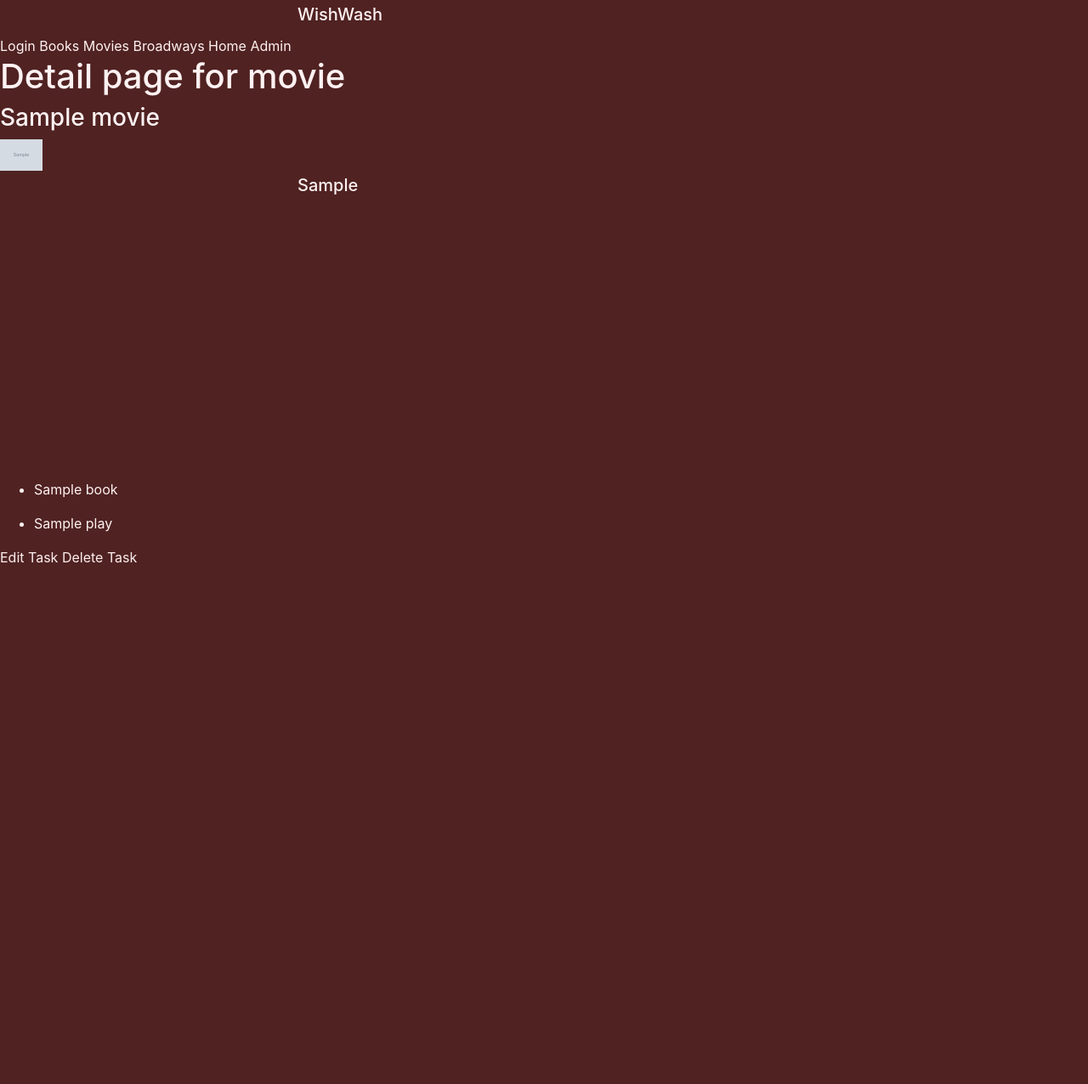
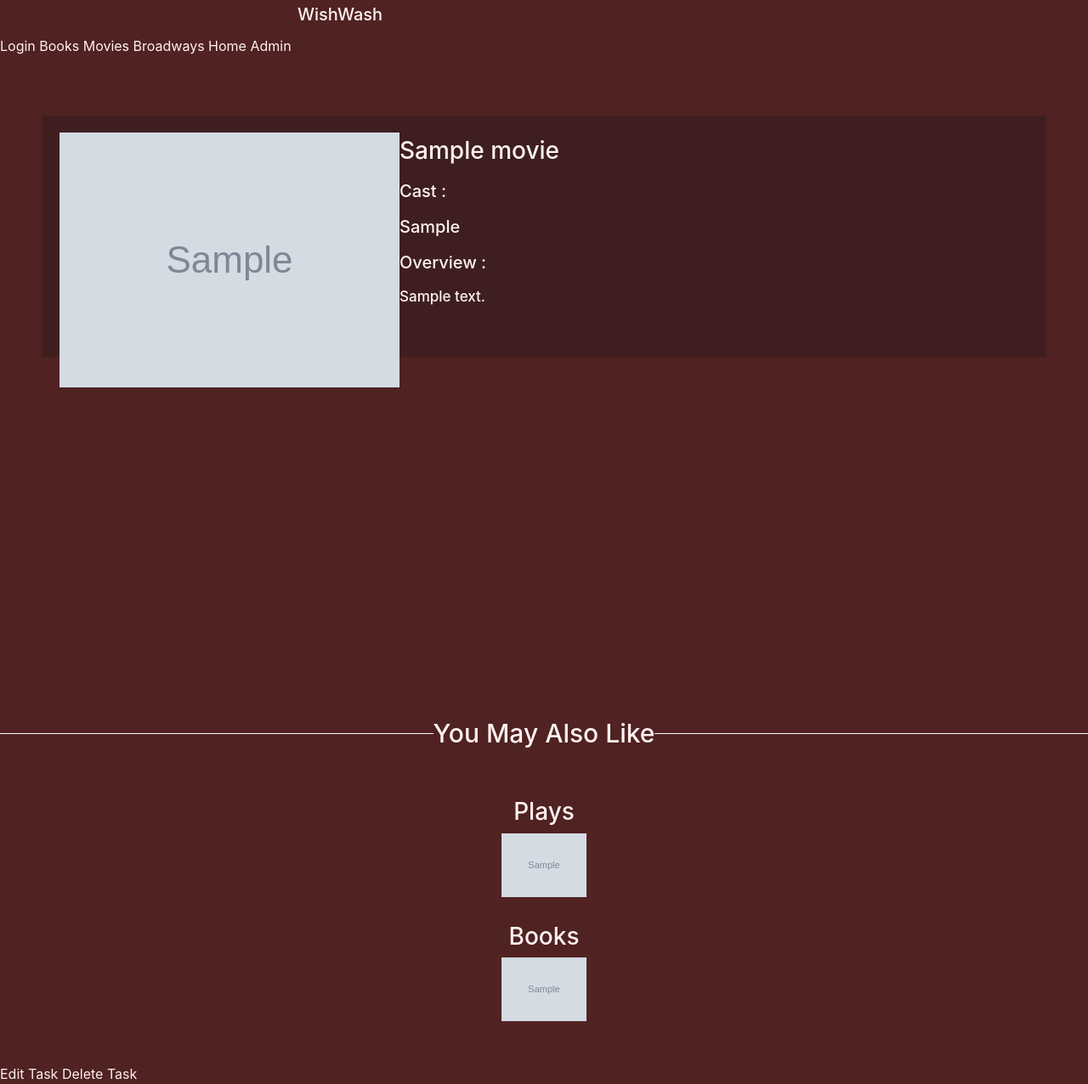
Before and after one commit to nununuam/WishWash, a Django app: page /movies/1 in a window 1280 px wide; the page is wider, and only the part inside the window is pictured. Shown: that part at 85% size. Before the commit the page ends 663 px from the top of that part, so only its background shows below. Run offline with Django 4.2, Linux system fonts and the light colour scheme; tables that the repository leaves empty hold one stand-in row (values such as "Sample post"); grey boxes marked "Sample" are stand-in pictures.

Commit message:
adjusted styling for details page

```diff
--- a/main_app/models.py
+++ b/main_app/models.py
@@ -6,6 +6,8 @@ class Movie(models.Model):
     img = models.CharField(max_length=1000)
     cast = models.CharField(max_length=1000)
     trailer = models.CharField(max_length=1000)
+    preview = models.CharField(max_length=1000)
+
 
     def __str__(self):
         return self.title
@@ -19,6 +21,7 @@ class Play(models.Model):
     director = models.CharField(max_length=250)
     cast = models.CharField(max_length=1000)
     movies = models.ManyToManyField(Movie, blank=True)
+    preview = models.CharField(max_length=1000)
 
     def __str__(self):
         return self.title
--- a/main_app/static/styles/styles.css
+++ b/main_app/static/styles/styles.css
@@ -39,15 +39,16 @@ button {
 
 /* Book Detail */
 .bookImage{
-    max-width: 300px;
+    max-width: 400px;
+    max-height: 460px;
     float:left;
 }
 .bookDetail{
-    padding: 70px 50px 0 50px;
+    padding: 70px 50px 50px 50px;
 }
 .bookDetailInfo{
     background-color:rgba(50, 27, 27, 0.558);
-    padding: 10px 10px 230px 10px;
+    padding: 20px 20px 6vh 20px;
 }
 .bookText h3, h5{
     padding: 5px 10px 5px 350px;
@@ -98,15 +99,16 @@ h4:before {
 
 /* Broadways Detail */
 .playImage{
-    max-width: 300px;
+    max-width: 400px;
+    max-height: 350px;
     float:left;
 }
 .playDetail{
-    padding: 70px 50px 0 50px;
+    padding: 70px 50px 50px 50px;
 }
 .playDetailInfo{
     background-color:rgba(50, 27, 27, 0.558);
-    padding: 10px 10px 230px 10px;
+    padding: 20px 20px 6vh 20px;
 }
 .playText h3, h5{
     padding: 5px 10px 5px 350px;
@@ -127,3 +129,41 @@ h4:before {
 .playBookImg{
     text-align: center;
 }
+
+/* Movie Detail */
+.movieImage{
+    max-width: 400px;
+    max-height: 350px;
+    float:left;
+}
+.movieDetail{
+    padding: 70px 50px 50px 50px;
+}
+.movieDetailInfo{
+    background-color:rgba(50, 27, 27, 0.558);
+    padding: 20px 20px 6vh 20px;
+}
+.movieText h3, h5{
+    padding: 5px 10px 5px 350px;
+}
+.moviePlays{
+    text-align: center;
+}
+.movieBook{
+    text-align: center;
+    padding: 30px 0 0 0;
+}
+.moviePlayImg{
+    text-align: center;
+}
+.movieBookImg{
+    text-align: center;
+}
+.trailerpadding{
+    padding: 15px;
+}
+
+iframe{
+    display: block;
+    margin: 0 auto;
+}
--- a/main_app/templates/detailBroadway.html
+++ b/main_app/templates/detailBroadway.html
@@ -10,6 +10,8 @@
                     <h5 class='director'>By {{play.director}}</h5>
                     <h5>Cast :</h5>
                     <h5 class ='bookPreview'>{{play.cast}}</h5>
+                    <h5>Overview :</h5>
+                    <h5 class ='bookPreview'>{{play.preview}}</h5>
                 </div>
         </div>
         <h4 class = 'section'>You May Also Like</h4>
--- a/main_app/templates/detailMovie.html
+++ b/main_app/templates/detailMovie.html
@@ -2,29 +2,45 @@
 {% load static %}
 
 {% block content %}
-    <h1>Detail page for movie</h1>
-    <div>
-        <div>
-            <h3>{{movie.title}}</h3>
-            <img  style = "max-width:50px" src = "{{movie.img}}"/>
-            <h5>{{movie.cast}}</h5>
-            <iframe width="560" height="315" src="{{movie.trailer}}" title="YouTube video player" frameborder="0" allow="accelerometer; autoplay; clipboard-write; encrypted-media; gyroscope; picture-in-picture" allowfullscreen></iframe>
-            <ul class = 'ul'>
-                {% for book in movie.book_set.all %}
-                    <li>{{book.title}}</li>
-                {% empty %}
+        <div class='movieDetail'>
+            <div class='movieDetailInfo'>
+                <img class='movieImage'src = "{{movie.img}}"/>
+                    <div class = 'playText'>
+                        <h3>{{movie.title}}</h3>
+                        <h5>Cast :</h5>
+                        <h5>{{movie.cast}}</h5>
+                        <h5>Overview :</h5>
+                        <h5 class ='bookPreview'>{{movie.preview}}</h5>
+                    </div>
+            </div>
+            <div class='trailerpadding'></div>
+            <iframe width="500" height="255" src="{{movie.trailer}}" title="YouTube video player" frameborder="0" allow="accelerometer; autoplay; clipboard-write; encrypted-media; gyroscope; picture-in-picture" allowfullscreen></iframe>
+            <h4 class = 'section'>You May Also Like</h4>
+            <h3 class ='moviePlays'>Plays</h3>
+                <div class='moviePlayImg'>
+                    {% for play in movie.play_set.all %}
+                        <a href="{% url 'detailBroadway' play.pk %}">
+                            <img  style = "max-width:100px" src = "{{play.img}}"/>
+                        </a>
+                    {% empty %}
+                    <div>No Play</div>
+                  {% endfor %}
+                </div>
+            <h3 class='movieBook'>Books</h3>
+                <div class='movieBookImg'>
+                    {% for book in movie.book_set.all %}
+                        <a href="{% url 'detailBook' book.pk %}">
+                            <img  style = "max-width:100px" src = "{{book.img}}"/>
+                        </a>
+                    {% empty %}
                     <div>No book</div>
                 {% endfor %}
-            </ul>
-            <ul class = 'ul'>
-                {% for play in movie.play_set.all %}
-                    <li>{{play.title}}</li>
-                {% empty %}
-                    <div>No play</div>
-                {% endfor %}
-            </ul>
-        </div>
+                </div>
+            </div>
         <div>
+
+        <div>
+
             <span class = "spanbuttons"><a href="{% url 'movieedit' movie.pk %}">Edit Task</a></span>
             <span class = "spanbuttons"><a href="{% url 'moviedelete' movie.pk %}">Delete Task</a></span>
         </div>
--- a/main_app/views.py
+++ b/main_app/views.py
@@ -161,7 +161,7 @@ class DetailBroadwayPage(DetailView):
     def get_context_data(self, **kwargs):
         context = super().get_context_data(**kwargs)
         context["books"] = Book.objects.all()
-        context["plays"] = Play.objects.all()
+        context["movies"] = Movie.objects.all()
         return context
 # def DetailMoviePage(request, movie_id):
 #     movie = Movie.objects.get(id=movie_id)
@@ -169,6 +169,11 @@ class DetailBroadwayPage(DetailView):
 class DetailMoviePage(DetailView):
     model = Movie
     template_name = "detailMovie.html"
+    def get_context_data(self, **kwargs):
+        context = super().get_context_data(**kwargs)
+        context["books"] = Book.objects.all()
+        context["plays"] = Play.objects.all()
+        return context
 
 
 class AddBook(LoginRequiredMixin, CreateView):
```
Also changed, not shown: main_app/templates/detailBook.html (+9 -5 lines), main_app/migrations/0008_movie_preview_play_preview_alter_book_movies_and_more.py (added).
